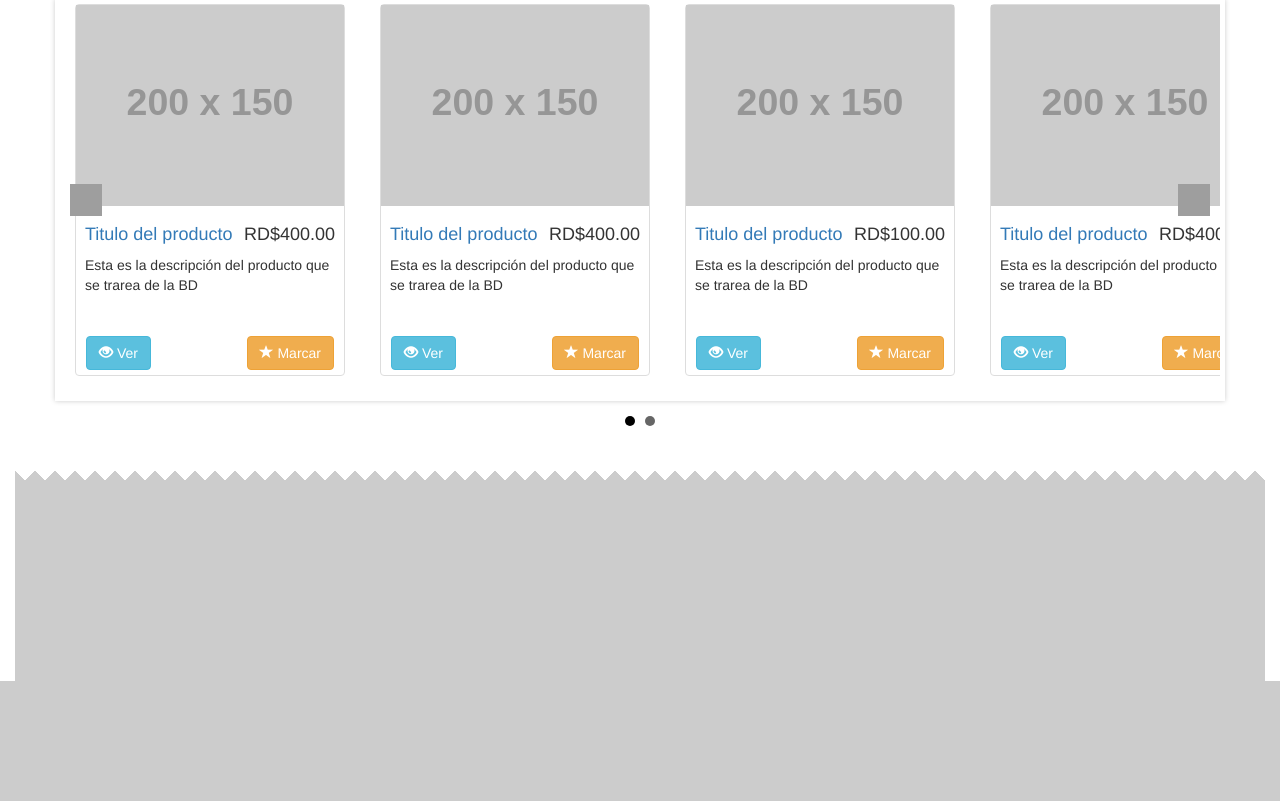
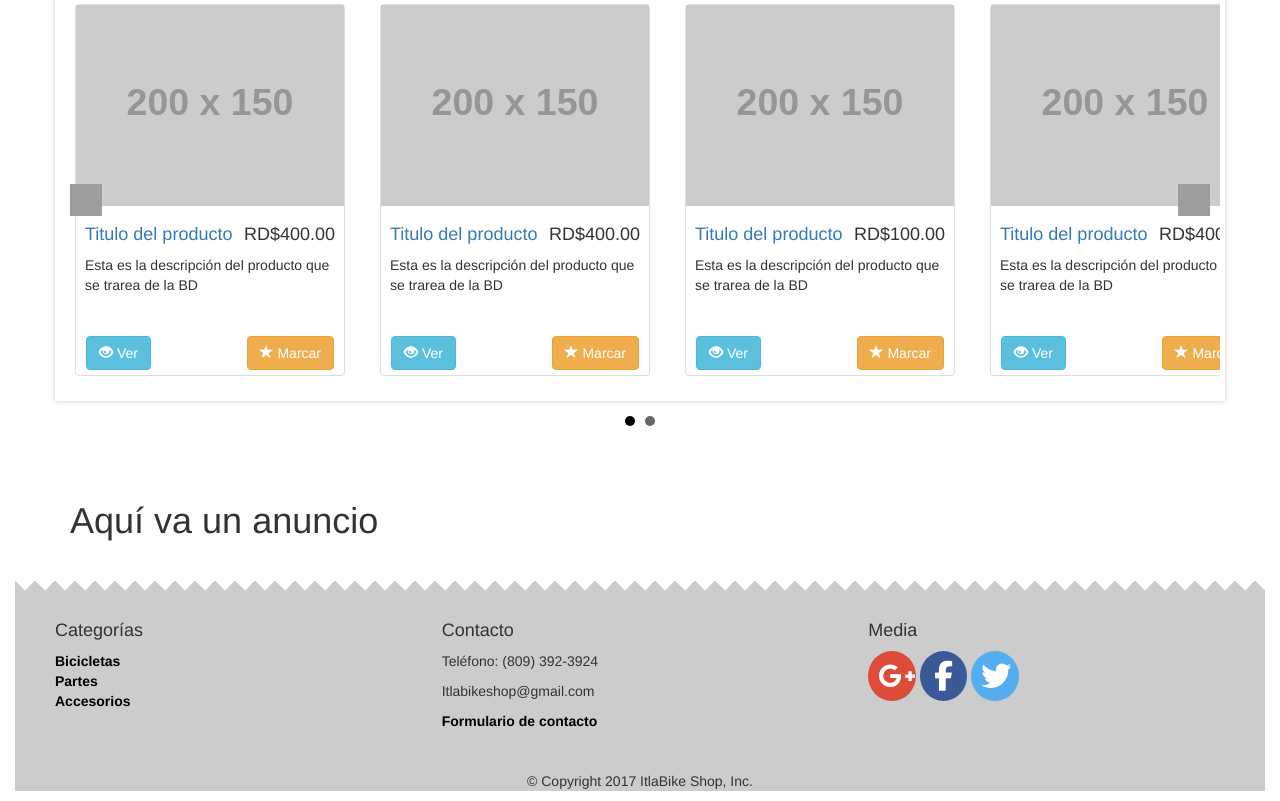
Before and after one commit to oliver2k20/ItlaBike, a CodeIgniter app: page /ItlaBike/ in a window 1280 px wide. Shown: the part 604-1405 px from the top of the page. Before the commit the page ends 1285 px from the top, so only its background shows below. Run offline with CodeIgniter, Linux system fonts and the light colour scheme; grey boxes labelled with a size stand in for pictures from a placeholder-image service; some libraries are stand-ins or nearby versions; grey boxes are pictures that could not be loaded.

Commit message:
Home casi completo

```diff
--- a/Content/css/style.css
+++ b/Content/css/style.css
@@ -1,3 +1,19 @@
+a:link {
+    text-decoration: none;
+}
+
+a:visited {
+    text-decoration: none;
+}
+
+a:hover {
+    text-decoration: none;
+}
+
+a:active {
+    text-decoration: none;
+}
+
 .navbar .navbar-search .dropdown-menu { min-width: 25px; }
 .dropdown-menu .label-icon { margin-left: 5px; }
 .btn-outline {
@@ -146,3 +162,36 @@
     );
   background-size: 20px 40px;
 }
+
+/*Footer*/
+footer a{
+    text-decoration: none;
+    color: black;
+}
+
+.media-circle{
+    padding: 10px;
+    font-size: 30px;
+    width: 12%;
+    text-align: center;
+    text-decoration: none;
+    border-radius: 50%;
+}
+
+.facebook-button{
+    background: #3B5998;
+    color: white;
+}
+
+.twitter-button{
+      background: #55ACEE;
+      color: white;
+}
+
+.google-button{
+    background: #dd4b39;
+    color: white;
+}
+footer a:hover{
+    text-decoration: none;
+}
--- a/Content/js/script2.js
+++ b/Content/js/script.js
@@ -15,6 +15,12 @@ $( document ).ready(function() {
     		function(){$(this).addClass('animated pulse');},
     		function(){$(this).removeClass('animated pulse');}
     	);
+    $(".rubber-hover").hover(
+    	function(){$(this).addClass('animated rubberBand');},
+    	function(){$(this).removeClass('animated rubberBand');}
+    );
+
+
 
     $(".destacados").bxSlider({
     	slideWidth: 300,
--- a/application/config/database.php
+++ b/application/config/database.php
@@ -77,7 +77,7 @@ $db['default'] = array(
 	'dsn'	=> '',
 	'hostname' => 'localhost',
 	'username' => 'root',
-	'password' => 'bikes4life',
+	'password' => 'scottie5',
 	'database' => 'ItlaBike',
 	'dbdriver' => 'mysqli',
 	'dbprefix' => '',
--- a/application/helpers/plantilla_helper.php
+++ b/application/helpers/plantilla_helper.php
@@ -33,7 +33,7 @@
 			<!---->
 
 			<link type="text/css" href="<?php  echo base_url('Content')?>/css/style.css" rel="stylesheet">
-			<script type="text/javascript" src="<?php  echo base_url('Content')?>/js/script2.js"></script>
+			<script type="text/javascript" src="<?php  echo base_url('Content')?>/js/script.js"></script>
 
 
 			<style>
@@ -155,10 +155,34 @@
 
 			</div>
 			<div class="container-fluid">
-				<footer class="zigzag jagged-top" style="margin-top: 20px;">
+				<footer class="zigzag jagged-top" style="margin-top: 20px; padding-top: 20px;">
 				<div class="row">
-					<div>
-						<p>
+					<div class="col-xs-12 col-md-4">
+
+						<ul style="list-style: none">
+									<h4>Categorías</h4>
+								    <li><a href="#"><b>Bicicletas</b></a></li>
+								    <li><a href="#"><b>Partes</b></a></li>
+								    <li><a href="#"><b>Accesorios</b></a></li>
+						</ul>
+					</div>
+					<div class="col-xs-12 col-md-4">
+						<h4>Contacto</h4>
+						<p>Teléfono: (809) 392-3924</p>
+						<p>Itlabikeshop@gmail.com</p>
+						<b><a href="#">Formulario de contacto</a></b>
+					</div>
+
+					<div class="col-xs-12 col-md-4">
+						<h4>Media</h4>
+						<a target="_blank" href="https://plus.google.com/113398186093625548979" class="rubber-hover google-button fa fa-google-plus media-circle"></a>
+						<a target="_blank" href="https://www.facebook.com/ITLABike-1667028566935787/" class="rubber-hover media-circle facebook-button fa fa-facebook"></a>
+						<a target="_blank" href="https://twitter.com/itlabikeshop" class="rubber-hover media-circle twitter-button fa fa-twitter"></a>
+					</div>
+				</div>
+				<div class="row">
+					<div class="col-xs-12">
+						<p style="padding-top: 40px" class="text-center">© Copyright 2017 ItlaBike Shop, Inc.</p>
 					</div>
 				</div>
 			</footer>
--- a/application/views/home.php
+++ b/application/views/home.php
@@ -106,6 +106,7 @@
                 	</div>
                 </div>
             </div>
+
              <div class="slide pulse-hover col-sm-5 col-lg-3 col-md-3">
                 <div class="thumbnail">
                     <img class="" src="http://placehold.it/200x150" alt="">
@@ -121,5 +122,14 @@
                 	</div>
                 </div>
             </div>
+            <div class="slide pulse-hover col-sm-5 col-lg-3 col-md-3">
+                <div class="thumbnail">
+                    <img class="" src="http://placehold.it/200x270?text=Anuncio" alt="">
+                </div>
+            </div>
 	</div>
 </div>
+
+<div class="row" style="margin: 20px 0">
+	<h1>Aquí va un anuncio</h1>
+</div>
```
